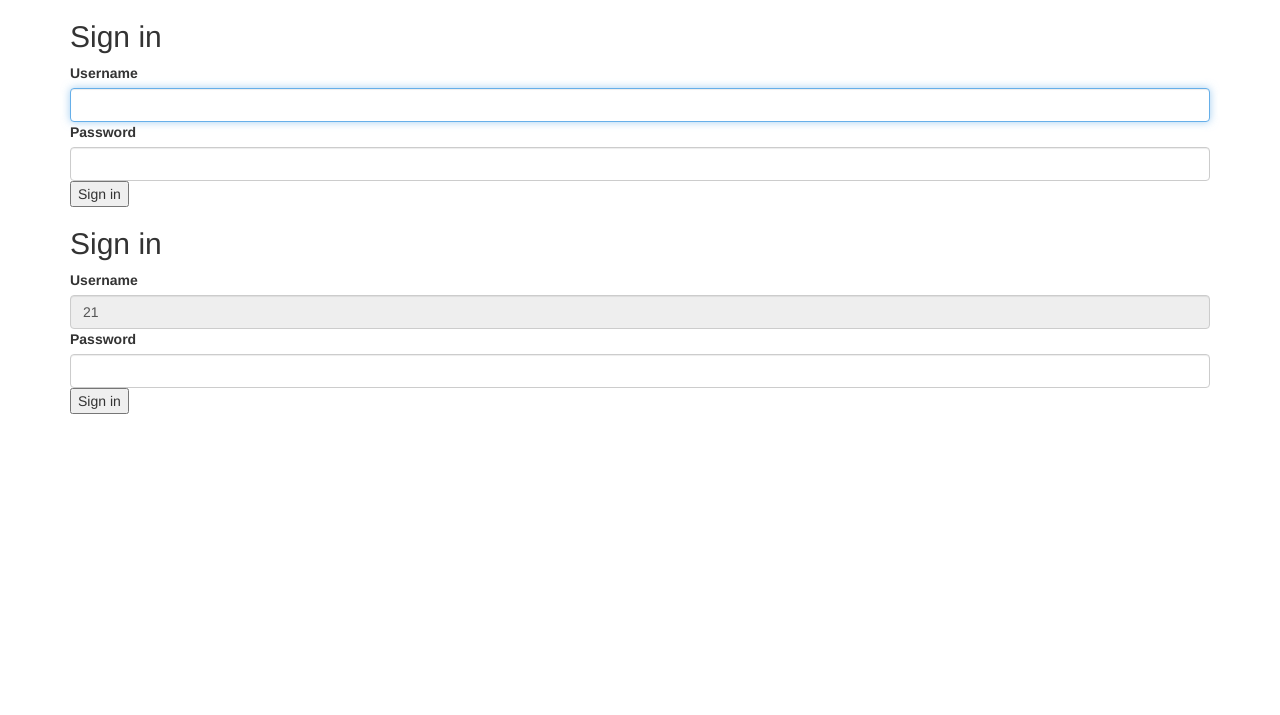
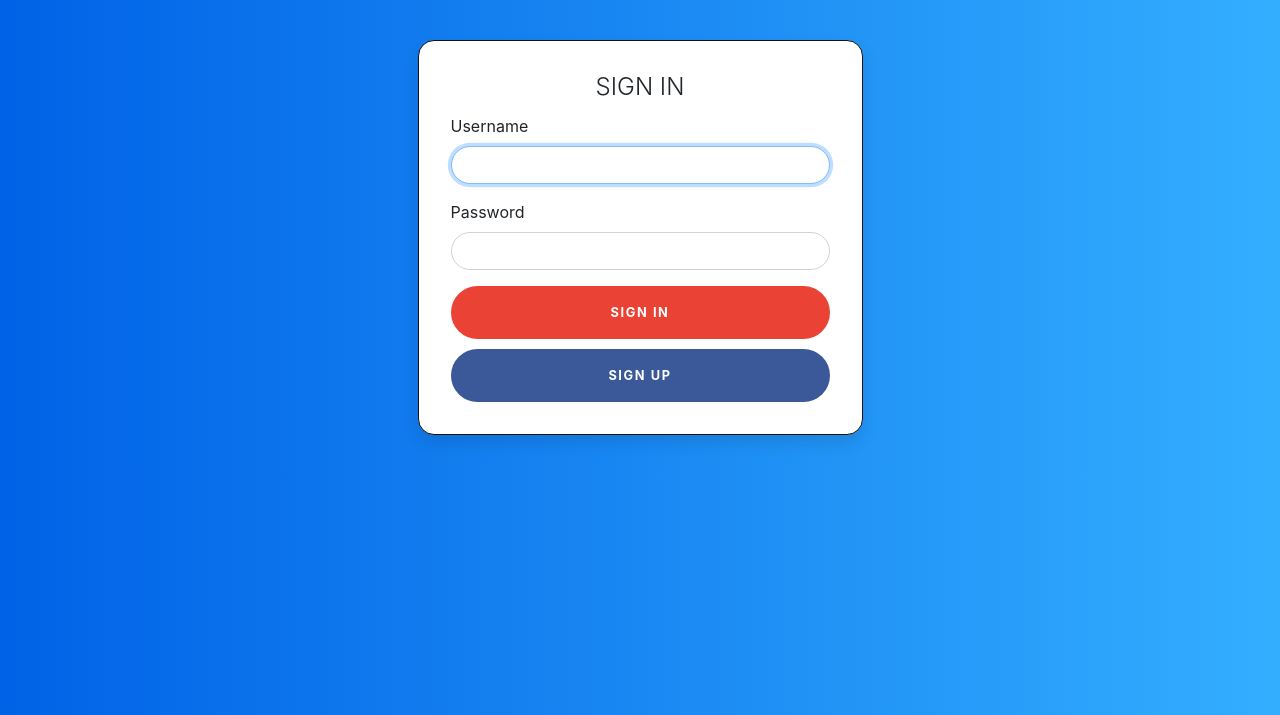
Before and after one commit to Calum-Johnston/recommendation-sys-demo, a Flask app: page / in a window 1280 px wide. Shown: the top 715 px of the page. Run offline with Flask 2, Linux system fonts and the light colour scheme; some libraries are stand-ins or nearby versions.

Commit message:
Updated login/account creation (using CSS)

```diff
--- a/app.py
+++ b/app.py
@@ -15,8 +15,8 @@ def index():
 
 @app.route('/signInUser', methods=['POST'])
 def signInUser():
-    user =  request.form['username'];
-    password = request.form['password'];
+    user =  request.form['username']
+    password = request.form['password']
     for indexes, row in users.iterrows():
         if(str(row['user_id']) == str(user) and str(row['user_password']) == str(password)):
             return json.dumps({'status':'OK','user':user,'pass':password});
@@ -151,6 +151,7 @@ def addBookData():
 ###########################################################
 # ADDITIONAL FUNCTIONS
 ###########################################################
+# Builds the recommendation table
 def getRecommendationsTable(user):
     # Format ratings matrix s.t. one row per user & one column per book
     R_df = ratings.pivot(index = 'user_id', columns ='book_id', values = 'rating').fillna(0)
@@ -162,7 +163,7 @@ def getRecommendationsTable(user):
     R_demeaned = R - user_ratings_mean.reshape(-1, 1)
 
     # Perform matrix factorisation via single value decomposition
-    U, sigma, Vt = svds(R_demeaned, k = min(R_demeaned.shape[0] - 1, 50))
+    U, sigma, Vt = svds(R_demeaned, k = min(R_demeaned.shape[1] - 1, 50))
 
     # Convert diagonal values in sigma to matrix form
     sigma = np.diag(sigma)
@@ -175,6 +176,7 @@ def getRecommendationsTable(user):
     return preds_df
 
 
+# Recommends the user books
 def recommendBooks(predictions_df, user, num_recommendations=5):
     # Get and sort the user's predictions
     user_row_number = int(user) - 1 # UserID starts at 1, not 0
--- a/panda queries.txt
+++ b/panda queries.txt
@@ -7,3 +7,6 @@ Still to do:
 - Formatting issues
 - Improve overall design
 - Reorder indexes when deleted values
+- Improve data values
+
+Adding book (CHECK book exists first)
--- /dev/null
+++ b/static/css/home.css
@@ -0,0 +1,53 @@
+  body {
+    padding-top: 40px;
+    padding-bottom: 40px;
+    background: #007bff;
+    background: linear-gradient(to right, #0062E6, #33AEFF);
+  }
+
+  .card-sign {
+    border: 1px solid #111111;
+    border-radius: 1rem;
+    box-shadow: 0 0.5rem 1rem 0 rgba(0, 0, 0, 0.1);
+  }
+
+  .card-sign .card-title {
+    font-weight: 300;
+    font-size: 1.5rem;
+    text-transform: uppercase;
+  }
+
+  .card-sign .card-body {
+    padding: 2rem;
+  }
+
+  .form-label-group {
+    position: relative;
+    margin-bottom: 1rem;
+  }
+
+  .form-label-group input {
+    height: auto;
+    border-radius: 2rem;
+  }
+
+  .btn {
+    font-size: 80%;
+    border-radius: 5rem;
+    letter-spacing: .1rem;
+    font-weight: bold;
+    padding: 1rem;
+    transition: all 0.2s;
+  }
+
+  .btn-signin {
+    color: white;
+    background-color: #ea4335;
+    margin: 0px 0px 10px 0px;
+  }
+
+  .btn-signup {
+    color: white;
+    background-color: #3b5998;
+    margin: auto;
+  }
--- a/static/js/home.js
+++ b/static/js/home.js
@@ -1,19 +1,29 @@
 $(function(){
+
+	$(".div-signup").hide()
+
+	$('#signup-call-button').click(function(e){
+		e.preventDefault();
+		$(".div-signup").show();
+		$(".div-signin").hide();
+		$("#signup-call-button").hide()
+	});
 
 	// Gets the next user ID (for account creation)
 	$.get('/getNextUserID', function(result){
 		console.log(result)
-		$('#signup_username').val(result)
+		$('#signup-username').val(result)
 	});
 
 	// Validates whether the login was successful
-	$("#signin_form").on('submit', function(e){
+	$(".form-signin").on('submit', function(e){
 		e.preventDefault()
-		var user = $('#signin_username').val();
+		var user = $('#signin-username').val();
 		var pass = $('#signin-password').val();
+		console.log(user, pass)
 		$.ajax({
 			url: '/signInUser',
-			data: $('#signin_form').serialize(),
+			data: $('.form-signin').serialize(),
 			type: 'POST',
 			success: function(response){
 				var response = JSON.parse(response)
@@ -29,19 +39,22 @@ $(function(){
 		});
 	});
 
-	$("#signup_form").on("submit", function(e){
+
+
+	$(".form-signup").on("submit", function(e){
 		e.preventDefault()
-		var user = $('#signup_username').val();
+		var user = $('#signup-username').val();
 		var password = $('#signup-password').val();
+		console.log(user, password)
 		$.ajax({
 			url: '/signUpUser',
-			data: $('#signup_form').serialize(),
+			data: $('.form-signup').serialize(),
 			type: 'POST',
 			success: function(response){
 				var response = JSON.parse(response)
 				if(response.status == "OK"){
-					alert("Account created - you may now sign in")
-					window.location.replace("/account?user_id=" + $('#signup_username').val())
+					alert("Account created - redirecting to account page")
+					window.location.replace("/account?user_id=" + $('#signup-username').val())
 				}else{
 					alert("User already exists - please try again")
 				}
--- a/templates/account.html
+++ b/templates/account.html
@@ -17,8 +17,7 @@
   <body>
     <div class="container col-md-6">
       <div id = "title">
-        <h1>Information for account:</h1>
-        <h2 id="user_id">{{data}}</h2>
+        <h1>Information for account:<h1 id="user_id">{{data}}</h1></h1>
       </div>
 
       <div class="container">
--- a/templates/home.html
+++ b/templates/home.html
@@ -6,11 +6,11 @@
 
     <title>Web Technology Coursework</title>
 
-    <link rel="stylesheet" href="https://maxcdn.bootstrapcdn.com/bootstrap/3.4.1/css/bootstrap.min.css">
-    <!--<link href="static/css/signup.css" rel="stylesheet">-->
+    <link rel="stylesheet" href="https://maxcdn.bootstrapcdn.com/bootstrap/4.3.1/css/bootstrap.min.css">
+    <link href="static/css/home.css" rel="stylesheet">
 
     <script src="https://ajax.googleapis.com/ajax/libs/jquery/3.4.1/jquery.min.js"></script>
-    <script src="https://maxcdn.bootstrapcdn.com/bootstrap/3.4.1/js/bootstrap.min.js"></script>
+    <script src="https://maxcdn.bootstrapcdn.com/bootstrap/4.3.1/js/bootstrap.min.js"></script>
     <script src="static/js/home.js"></script>
   </head>
 
@@ -18,37 +18,45 @@
 
 
     <div class="container">
-      <form id="signin_form">
-        <h2>Sign in</h2>
-        <div>
-          <label class="title">Username</label>
-          <input type="text" id="signin_username" name="username" class="form-control" required autofocus>
+      <div class="row">
+        <div class="col-sm-9 col-md-7 col-lg-5 mx-auto">
+          <div class="card card-sign">
+            <div class="card-body">
+              <div class="div-signin">
+                <h2 class="card-title text-center">Sign in</h2>
+                <form class="form-signin">
+                  <div class="form-label-group">
+                    <label for="signin-username">Username</label>
+                    <input type="text" id="signin-username" name="username" class="form-control" required autofocus>
                   </div>
-        <div>
-          <label class="title">Password</label>
-          <input type="password" id="signin_password" name="password" class="form-control" required>
+                  <div class="form-label-group">
+                    <label for="signin-password">Password</label>
+                    <input type="password" id="signin-password" name="password" class="form-control" required>
                   </div>
-        <div>
-          <input type="submit" id="signin_submit" name="submitButton" value="Sign in">
-        </div>
+                  <button class="btn btn-lg btn-signin text-uppercase btn-block" type="submit" id="signin-button">Sign in</button>
                 </form>
               </div>
 
-    <div class="container">
-      <form id="signup_form">
-        <h2>Sign in</h2>
-        <div>
-          <label class="title">Username</label>
-          <input type="text" id="signup_username" name="username" class="form-control" required autofocus readonly>
+              <button class="btn btn-lg btn-signup text-uppercase btn-block" type="button" id="signup-call-button">Sign up</button>
+
+              <div class="div-signup">
+                <h2 class="card-title text-center">Sign up</h2>
+                <form class="form-signup">
+                  <div class="form-label-group">
+                    <label for="signup-username">Username (default)</label>
+                    <input type="text" id="signup-username" name="username" class="form-control" required autofocus readonly>
                   </div>
-        <div>
-          <label class="title">Password</label>
-          <input type="password" id="signup_password" name="password" class="form-control" required>
+                  <div class="form-label-group">
+                    <label for="signup-password">Enter a password</label>
+                    <input type="password" id="signup-password" name="password" class="form-control" required>
                   </div>
-        <div>
-          <input type="submit" id="signup_submit" name="submitButton" value="Sign in">
+                  <button class="btn btn-lg btn-signup text-uppercase btn-block" type="submit" id="signup-button">Sign up</button>
+                </form>
               </div>
-      </form>
+            </div>
+          </div>
+        </div>
+      </div>
     </div>
 
   </body>
```
Lines whose indentation alone changed are shown as unchanged.
